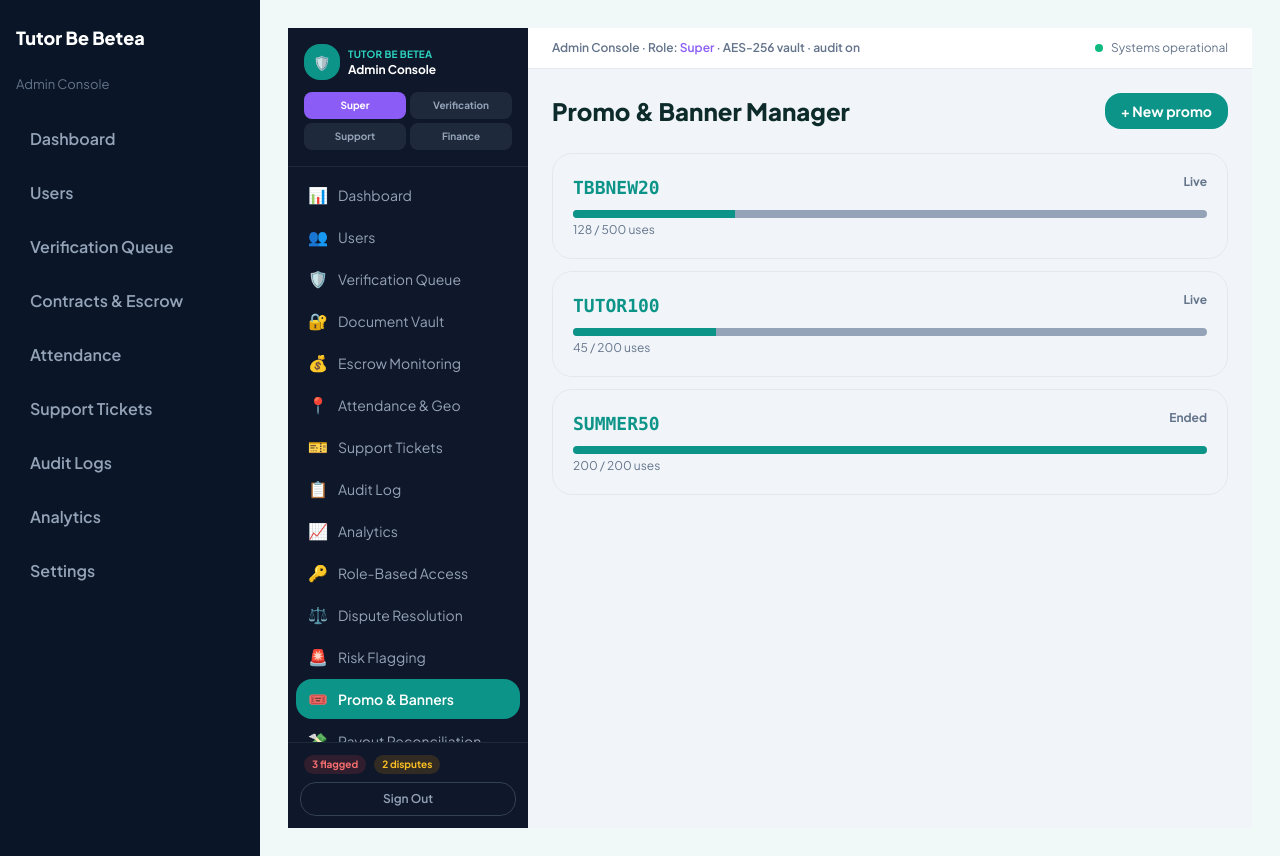
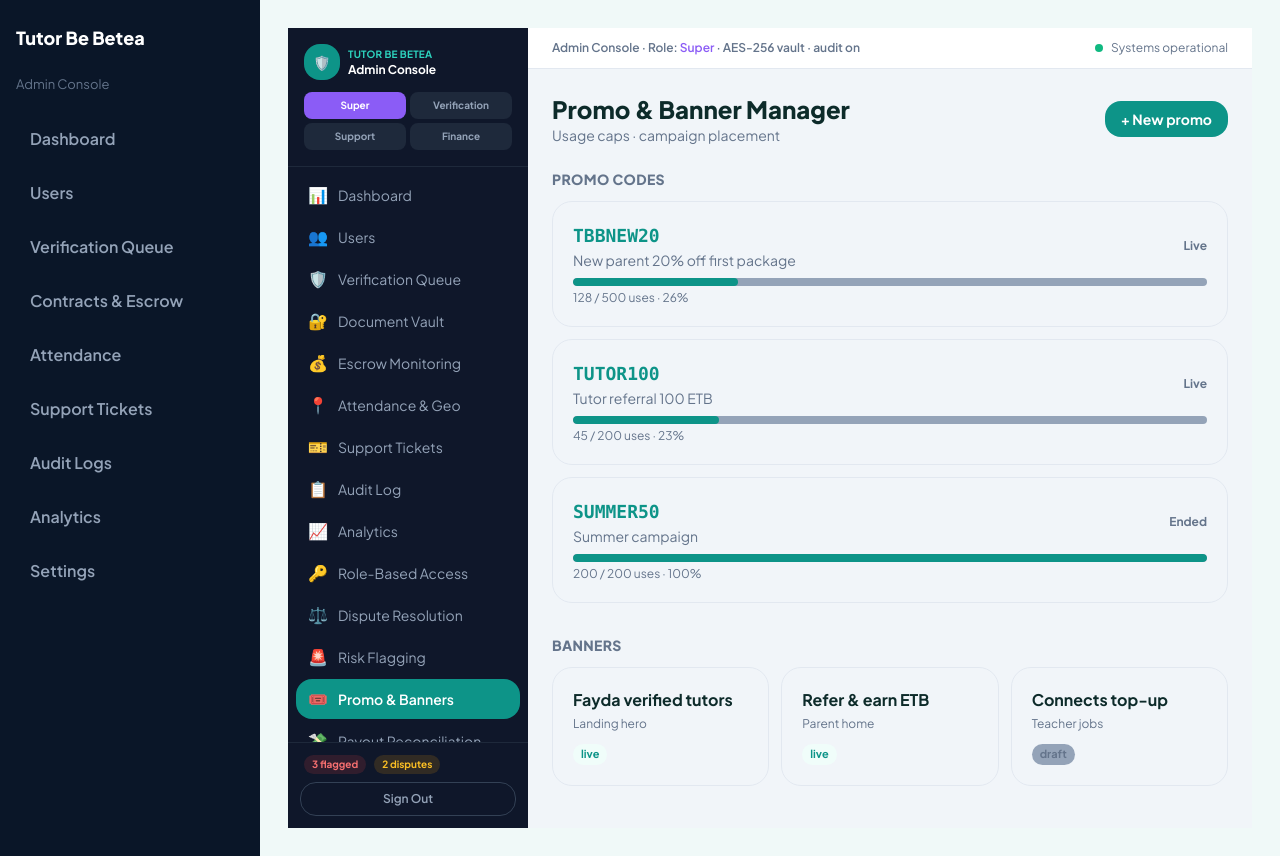
Before and after one commit to Zeordi/tutor-be-betea, a Next.js app in the folder apps/admin/: page /promos in a window 1280 px wide. Built offline with nearby package versions, Linux system fonts and the light colour scheme.

Commit message:
Update page.tsx

```diff
--- a/apps/admin/app/(dashboard)/promos/page.tsx
+++ b/apps/admin/app/(dashboard)/promos/page.tsx
@@ -1,41 +1,91 @@
 "use client";
 
 const PROMOS = [
-  { code: "TBBNEW20", use: 128, max: 500, status: "live" },
-  { code: "TUTOR100", use: 45, max: 200, status: "live" },
-  { code: "SUMMER50", use: 200, max: 200, status: "ended" },
+  { code: "TBBNEW20", label: "New parent 20% off first package", use: 128, max: 500, status: "live" },
+  { code: "TUTOR100", label: "Tutor referral 100 ETB", use: 45, max: 200, status: "live" },
+  { code: "SUMMER50", label: "Summer campaign", use: 200, max: 200, status: "ended" },
+];
+
+const BANNERS = [
+  { title: "Fayda verified tutors", place: "Landing hero", status: "live" },
+  { title: "Refer & earn ETB", place: "Parent home", status: "live" },
+  { title: "Connects top-up", place: "Teacher jobs", status: "draft" },
 ];
 
 export default function PromosPage() {
   return (
     <div>
-      <div className="mb-6 flex items-center justify-between">
-        <h1 className="text-2xl font-black">Promo & Banner Manager</h1>
-        <button type="button" className="rounded-xl bg-[var(--primary)] px-4 py-2 text-sm font-bold text-white">
+      <div className="mb-6 flex flex-wrap items-center justify-between gap-3">
+        <div>
+          <h1 className="text-2xl font-black text-[var(--foreground)]">
+            Promo & Banner Manager
+          </h1>
+          <p className="text-sm text-[var(--secondary)]">Usage caps · campaign placement</p>
+        </div>
+        <button
+          type="button"
+          className="rounded-xl bg-[var(--primary)] px-4 py-2 text-sm font-bold text-white"
+        >
           + New promo
         </button>
       </div>
-      <div className="space-y-3">
-        {PROMOS.map((p) => (
+
+      <h2 className="mb-3 text-sm font-extrabold uppercase tracking-wide text-[var(--secondary)]">
+        Promo codes
+      </h2>
+      <div className="mb-8 space-y-3">
+        {PROMOS.map((p) => {
+          const pct = Math.round((p.use / p.max) * 100);
+          return (
             <div
               key={p.code}
               className="rounded-2xl border border-[var(--border)] bg-[var(--card)] p-5"
             >
-            <div className="mb-2 flex justify-between">
-              <p className="font-mono text-lg font-black text-[var(--primary)]">{p.code}</p>
+              <div className="mb-2 flex flex-wrap items-center justify-between gap-2">
+                <div>
+                  <p className="font-mono text-lg font-black text-[var(--primary)]">
+                    {p.code}
+                  </p>
+                  <p className="text-sm text-[var(--secondary)]">{p.label}</p>
+                </div>
                 <span className="text-xs font-bold capitalize text-[var(--secondary)]">
                   {p.status}
                 </span>
               </div>
               <div className="h-2 overflow-hidden rounded-full bg-[var(--muted)]">
                 <div
-                className="h-full bg-[var(--primary)]"
-                style={{ width: `${(p.use / p.max) * 100}%` }}
+                  className="h-full rounded-full bg-[var(--primary)]"
+                  style={{ width: `${pct}%` }}
                 />
               </div>
               <p className="mt-1 text-xs text-[var(--secondary)]">
-              {p.use} / {p.max} uses
+                {p.use} / {p.max} uses · {pct}%
               </p>
+            </div>
+          );
+        })}
+      </div>
+
+      <h2 className="mb-3 text-sm font-extrabold uppercase tracking-wide text-[var(--secondary)]">
+        Banners
+      </h2>
+      <div className="grid gap-3 md:grid-cols-3">
+        {BANNERS.map((b) => (
+          <div
+            key={b.title}
+            className="rounded-2xl border border-[var(--border)] bg-[var(--card)] p-5"
+          >
+            <p className="font-bold text-[var(--foreground)]">{b.title}</p>
+            <p className="mt-1 text-xs text-[var(--secondary)]">{b.place}</p>
+            <span
+              className={`mt-3 inline-block rounded-full px-2 py-0.5 text-[11px] font-bold ${
+                b.status === "live"
+                  ? "bg-teal-50 text-[var(--primary)] dark:bg-teal-950/40"
+                  : "bg-[var(--muted)] text-[var(--secondary)]"
+              }`}
+            >
+              {b.status}
+            </span>
           </div>
         ))}
       </div>
```
Lines whose indentation alone changed are shown as unchanged.
